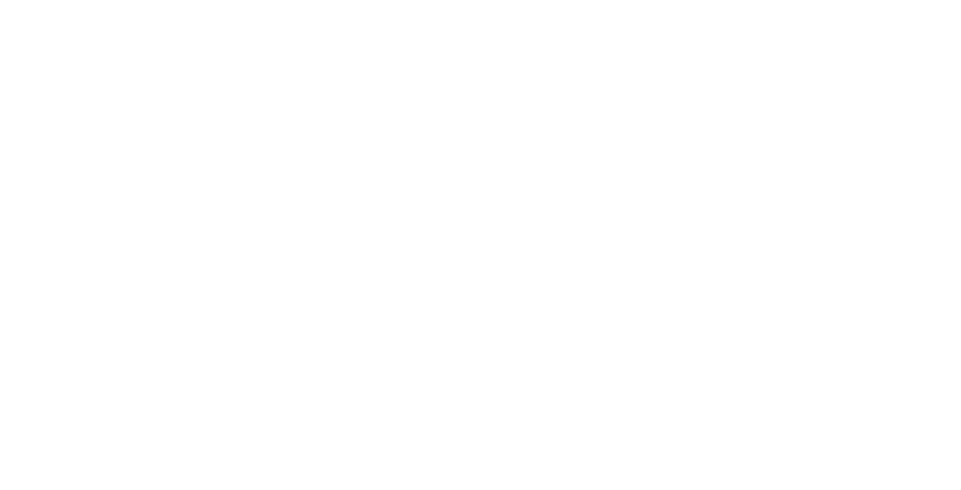
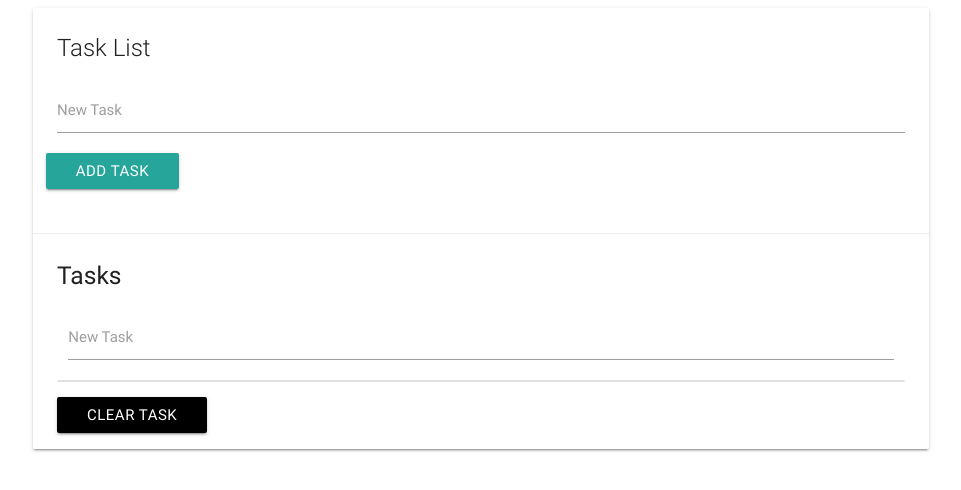
Before and after one commit to oxydev/js-dom, a plain HTML site: page TaskList/index.html in a window 1280 px wide. Shown: the whole page, without its empty margins (159-1120 px from the left). Drawn offline with nearby package versions, Linux system fonts and the light colour scheme.

Commit message:
TaskList:Completed UI HTML

```diff
--- a/TaskList/index.html
+++ b/TaskList/index.html
@@ -4,9 +4,51 @@
     <meta charset="UTF-8">
     <meta name="viewport" content="width=device-width, initial-scale=1.0">
     <meta http-equiv="X-UA-Compatible" content="ie=edge">
-    <title>Document</title>
+
+    <!-- materialize -->
+    <link rel="stylesheet" href="https://cdnjs.cloudflare.com/ajax/libs/materialize/0.100.2/css/materialize.min.css">
+    <!-- fontAwesome -->
+    <link href="https://maxcdn.bootstrapcdn.com/font-awesome/4.7.0/css/font-awesome.min.css" rel="stylesheet" integrity="sha384-wvfXpqpZZVQGK6TAh5PVlGOfQNHSoD2xbE+QkPxCAFlNEevoEH3Sl0sibVcOQVnN" crossorigin="anonymous">
+
+    <title>Task List</title>
 </head>
 <body>
+    <div class="container">
+        <div class="row">
+            <div class="col s12">
+                <div id="main" class="card">
+                    <div class="card-content">
+                        <span class="card-title">Task List</span>
+                        <div class="row">
+                            <form id="task-form">
+                                <div class="input-field col s12">
+                                    <input type="text" name="task" id="task">
+                                    <label for="task">New Task</label>
+                                </div>
+                                <input type="submit" value="Add Task" class="btn">
+                            </form>
+                        </div>
+                    </div>
+                    <div class="card-action">
+                        <h5 id="task-title">Tasks</h5>
+                        <div class="input-field col s12">
+                            <input type="text" name="filter" id="filter">
+                            <label for="filter">New Task</label>
+                        </div>
+                        <ul class="collection"></ul>
+                        <a href="#" class="clear-task btn black">Clear Task</a>
+                    </div>
+                </div>
+            </div>
+        </div>
+    </div>
 
+<!--Materialize JS and Jqery Dependencies  -->
+<script src="https://code.jquery.com/jquery-3.2.1.js"
+integrity="sha256-DZAnKJ/6XZ9si04Hgrsxu/8s717jcIzLy3oi35EouyE="
+crossorigin="anonymous"></script>
+<script src="https://cdnjs.cloudflare.com/ajax/libs/materialize/0.100.2/js/materialize.min.js"></script>
+
+<script src="app.js"></script>
 </body>
 </html>
```
Also changed, not shown: TaskList/app.js (added).
